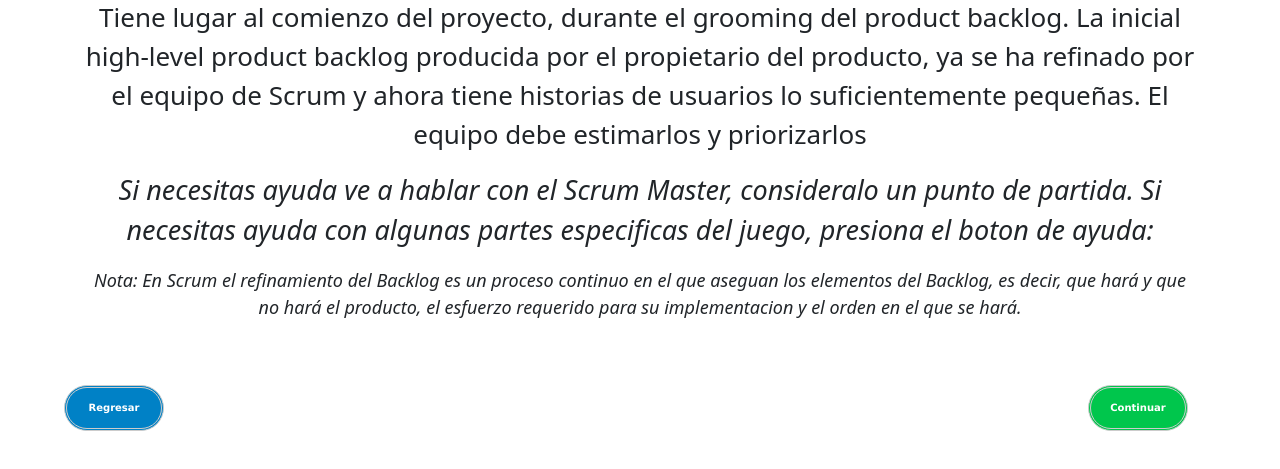
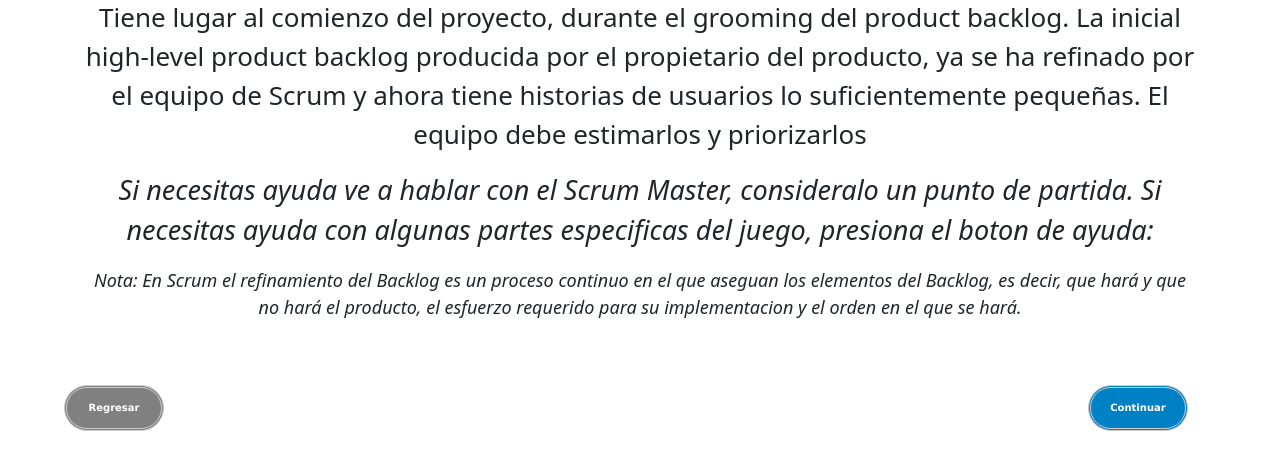
Before and after one commit to Imanol-Ibarra-Ortiz/Scrum-Game-TallerInvestigacionII-, a plain HTML site: page id3PBR.html in a window 1280 px wide. Shown: the part 213-682 px from the top of the page. Drawn offline with nearby package versions, Linux system fonts and the light colour scheme.

Commit message:
Cambio de color de botones

```diff
--- a/estilos/estilos.css
+++ b/estilos/estilos.css
@@ -153,14 +153,14 @@
 }
 
 #boton1 {
-    background:#0081c6;
+    background:grey;
     position:absolute;
     left: 5%;
 
 }
 
 #boton2 {
-    background:#00c64c;
+    background:#0081c6;
     position:absolute;
     left: 85%;
 
```
